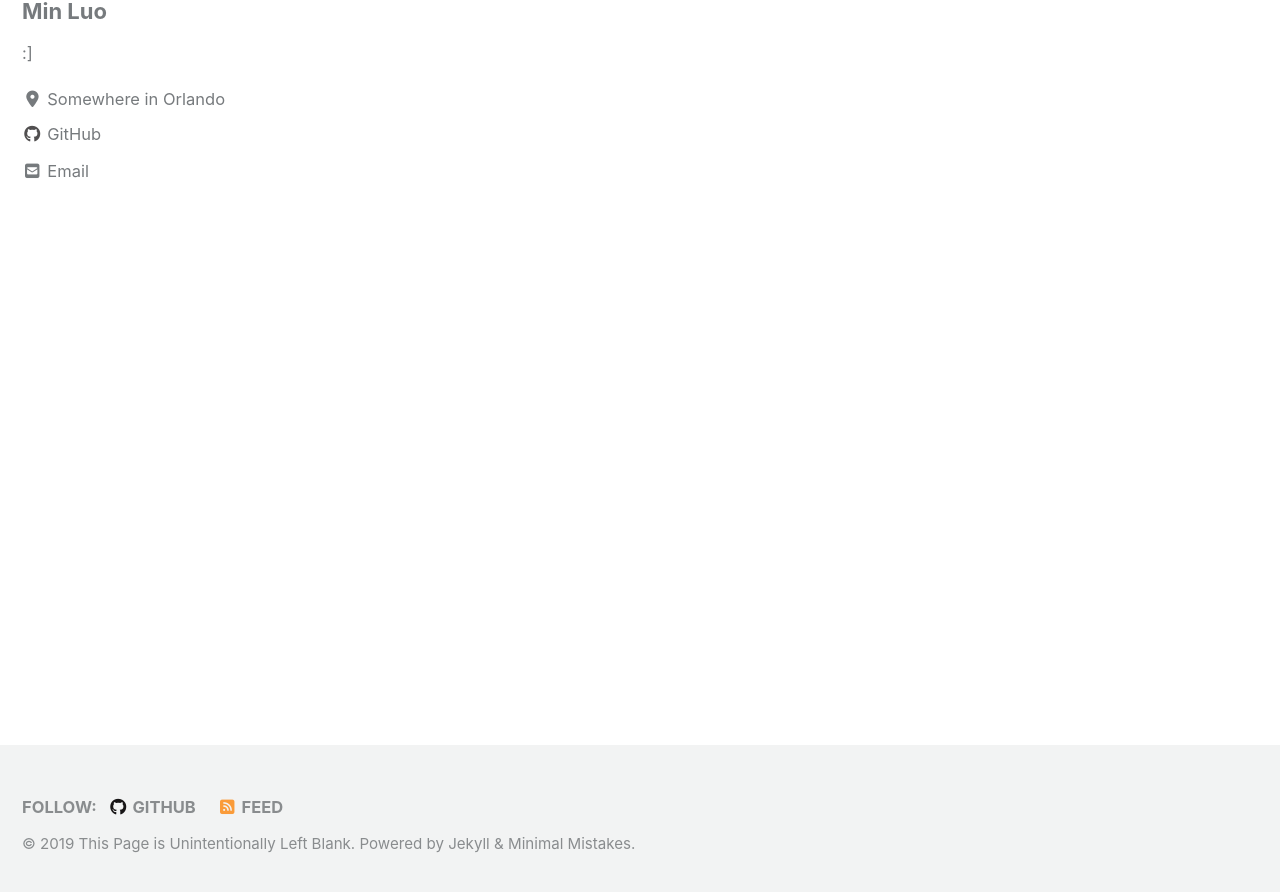
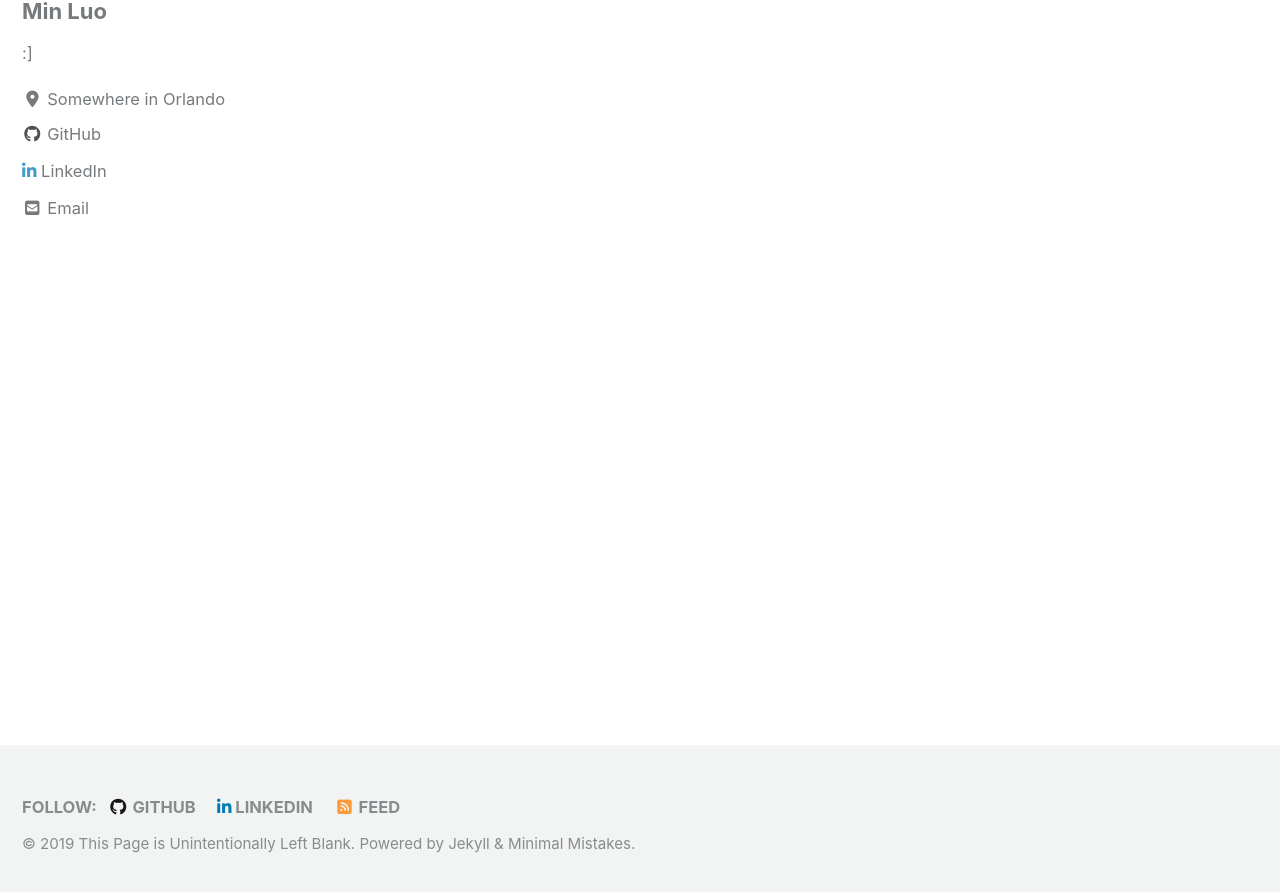
Before and after one commit to hminluo/hminluo.github.io, a Jekyll site: the page built from index.html, in a window 1280 px wide and 900 px high, scrolled down 222 px. Shown: the top 892 px of the window. Built offline with Jekyll 4.4.1, drawn with Linux system fonts in a browser that asks for light colours; cached includes are drawn as plain includes; nearby versions of some CDN libraries; the list of posts is cut into pages by our own code.

Commit message:
Update _config.yml

```diff
--- a/_config.yml
+++ b/_config.yml
@@ -131,6 +131,9 @@ author:
     - label: "Instagram"
       icon: "fab fa-fw fa-instagram"
       # url: "https://instagram.com/"
+    - label: "LinkedIn"
+      icon: "fab fa-linkedin-in"
+      url: "https://www.linkedin.com/in/min-luo-64531a85/"
 
 # Site Footer
 footer:
@@ -153,7 +156,9 @@ footer:
     - label: "Instagram"
       icon: "fab fa-fw fa-instagram"
       # url:
-
+    - label: "LinkedIn"
+      icon: "fab fa-linkedin-in"
+      url: "https://www.linkedin.com/in/min-luo-64531a85/"
 
 # Reading Files
 include:
```
